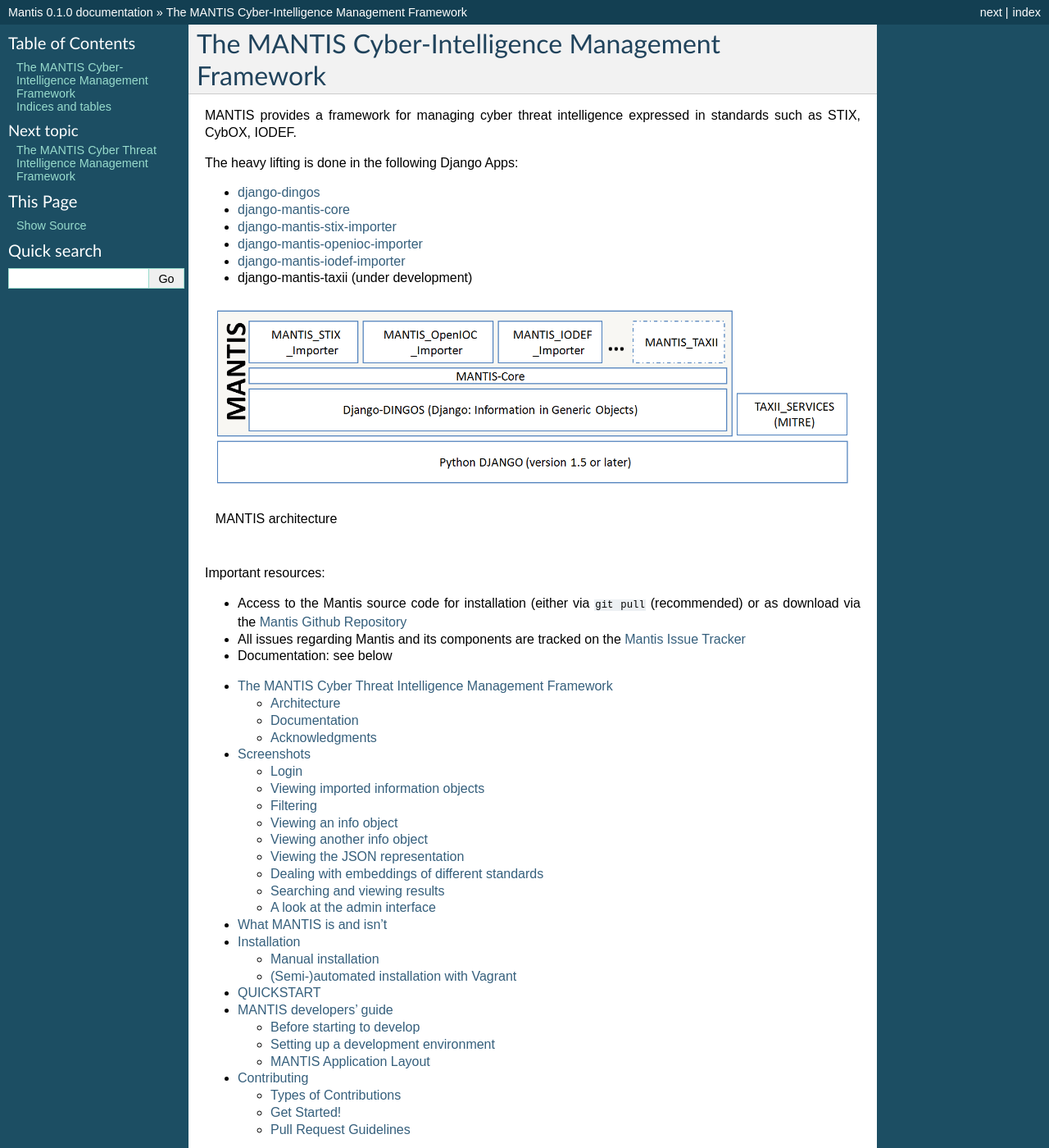
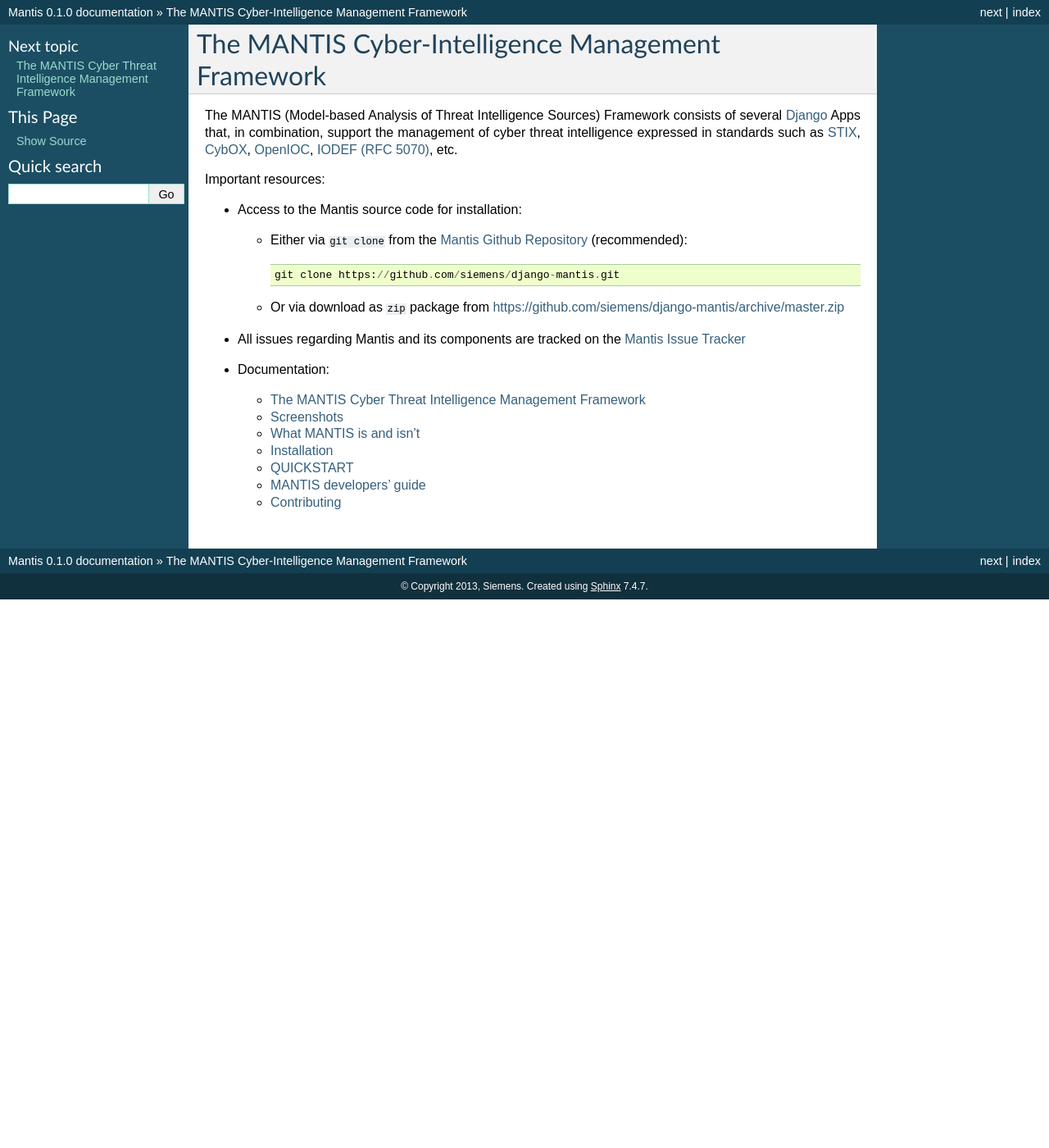
Before and after one commit to bgro/django-mantis, a Sphinx documentation site: the page built from docs/index.rst, in a window 1280 px wide and 1400 px high. Shown: the whole window at 82% size. Built offline with Sphinx 7.4.7, drawn with Linux system fonts in a browser that asks for light colours; some of the changed text lies outside the part shown.

Commit message:
Corrections to installation instructions according to community feedback and restructuring of entry page.

```diff
--- a/docs/index.rst
+++ b/docs/index.rst
@@ -6,52 +6,38 @@
 The MANTIS Cyber-Intelligence Management Framework
 ==================================================
 
-MANTIS provides a framework for managing cyber threat intelligence
-expressed in standards such as STIX, CybOX, IODEF.
-
-The heavy lifting is done in the following Django Apps:
-
-- `django-dingos`_
-- `django-mantis-core`_
-- `django-mantis-stix-importer`_
-- `django-mantis-openioc-importer`_
-- `django-mantis-iodef-importer`_
--  django-mantis-taxii (under development)
-
-
-.. figure:: images/mantis_architecture.PNG
-   :align: center
-
-   MANTIS architecture
+The MANTIS (Model-based Analysis of Threat Intelligence Sources) Framework consists
+of several `Django`_ Apps that, in combination, support the management
+of cyber threat intelligence expressed in standards such as `STIX`_, `CybOX`_,
+`OpenIOC`_, `IODEF (RFC 5070)`_, etc.
 
 Important resources:
 
-* Access to the Mantis source code for installation (either
-  via ``git pull`` (recommended) or as download via the
-  `Mantis Github Repository`_
+* Access to the Mantis source code for installation:
+
+  * Either via ``git clone`` from the   `Mantis Github Repository`_ (recommended)::
+
+       git clone https://github.com/siemens/django-mantis.git
+
+  * Or via download as ``zip`` package from https://github.com/siemens/django-mantis/archive/master.zip
+
 
 * All issues regarding Mantis and its components are tracked
   on the `Mantis Issue Tracker`_
 
-* Documentation: see below
+* Documentation:
 
-.. toctree::
-   :maxdepth: 2
+  .. toctree::
+     :maxdepth: 1
 
-   readme
-   screenshots
-   what_mantis_is
-   installation
-   quickstart
-   mantis_developers_guide
-   contributing
+     readme
+     screenshots
+     what_mantis_is
+     installation
+     quickstart
+     mantis_developers_guide
+     contributing
 
-Indices and tables
-==================
-
-* :ref:`genindex`
-* :ref:`modindex`
-* :ref:`search`
 
 
 .. _Mantis Github Repository: https://github.com/siemens/django-mantis
```
Also changed, not shown: README.rst (+7 -1 lines), docs/installation.rst (+9 -7 lines), docs/setting_up_a_development_environment.rst (+13 -13 lines), quickstart.rst (+6 -8 lines).
